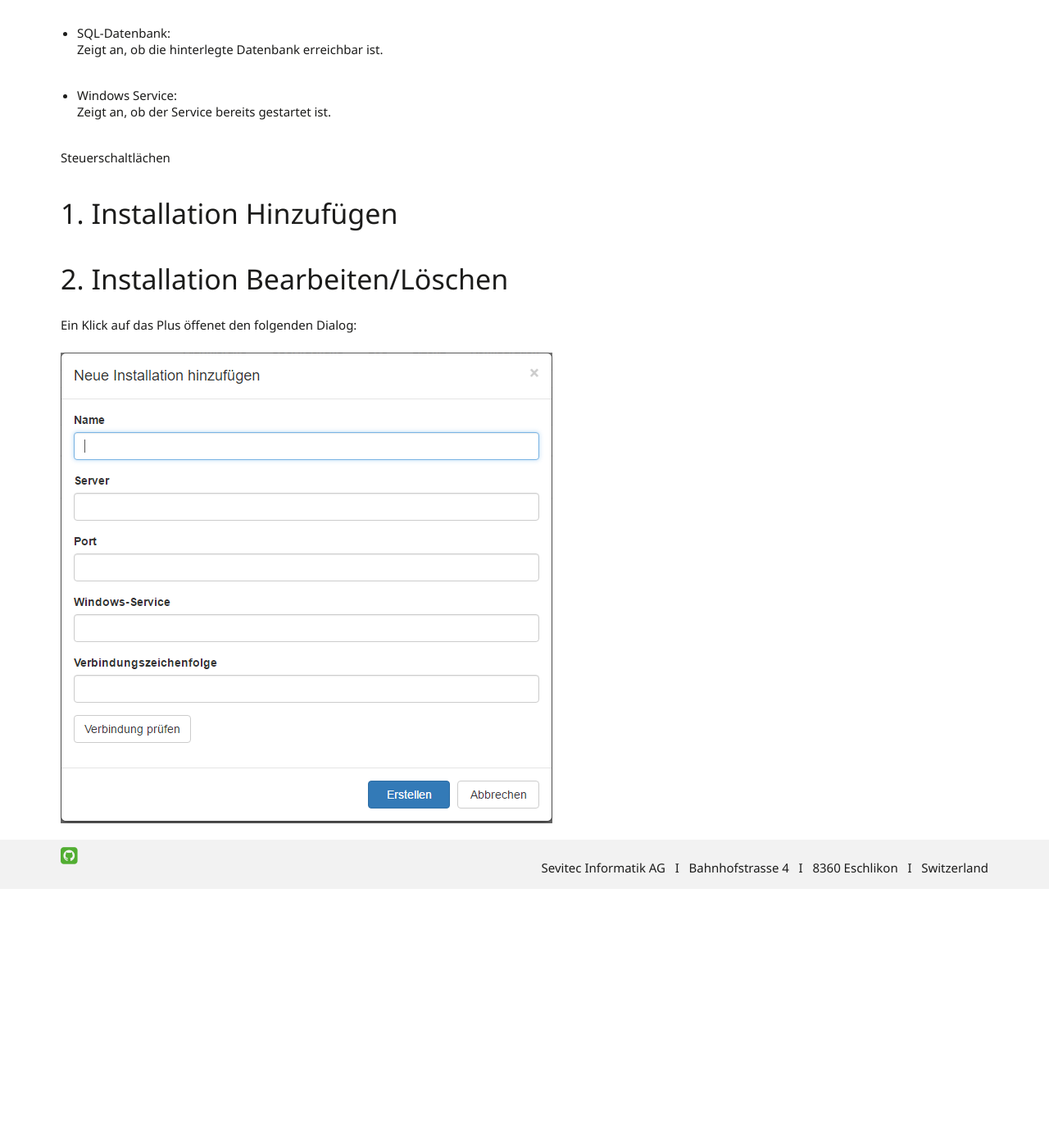
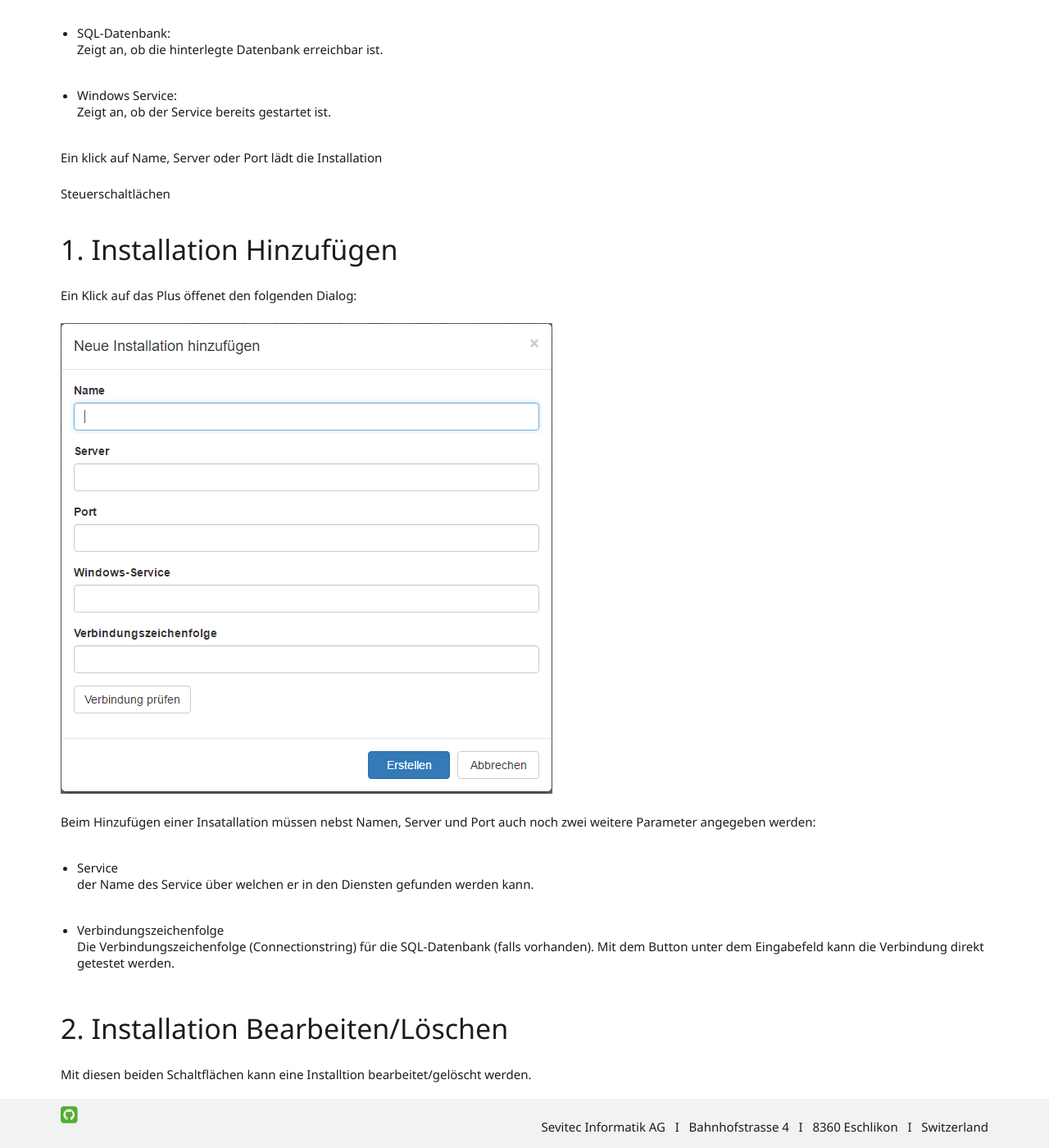
Before and after one commit to primesoft-group/oneconnexx-docs, a Jekyll site: the page built from _pages/webclient/de/installation.md, in a window 1280 px wide and 1400 px high, scrolled down 1010 px. Shown: the whole window at 82% size. Built offline with Jekyll 4.4.1, drawn with Linux system fonts in a browser that asks for light colours; nearby versions of some CDN libraries; some web fonts are replaced; before the commit the page ends 2094 px from its top, so only the background shows below that; some of the changed text lies outside the part shown.

Commit message:
Arbeit an Installation Seite

```diff
--- a/_pages/webclient/de/installation.md
+++ b/_pages/webclient/de/installation.md
@@ -6,7 +6,7 @@ permalink: "webclient/de/installation/"
 
 ### Übersicht über die Installationen
 
-In der Übersicht über die Installationen werden alle Installationen Angezeigt. Eine Installation besteht aus folgenden Komponenten:
+In der Übersicht über die Installationen werden alle Installationen angezeigt. Eine Installation besteht aus folgenden Komponenten:
 
 ![X]({{ site.baseUrl }}/assets/content-images/webclient/de/installation.png "Übersicht Installtionen")
 
@@ -29,13 +29,24 @@ Zeigt an, ob die hinterlegte Datenbank erreichbar ist.
 * Windows Service:
 Zeigt an, ob der Service bereits gestartet ist.
 
+Ein klick auf Name, Server oder Port lädt die Installation
+
  Steuerschaltlächen
 
 ### 1. Installation Hinzufügen
 
+Ein Klick auf das Plus öffenet den folgenden Dialog:
+
+ ![X]({{ site.baseUrl }}/assets/content-images/webclient/de/addInstallation.png "Installtion hinzufügen")
+
+ Beim Hinzufügen einer Insatallation müssen nebst Namen, Server und Port auch noch zwei weitere Parameter angegeben werden:
+
+ * Service
+ der Name des Service über welchen er in den Diensten gefunden werden kann.
+
+ * Verbindungszeichenfolge
+ Die Verbindungszeichenfolge (Connectionstring) für die SQL-Datenbank (falls vorhanden). Mit dem Button unter dem Eingabefeld kann die Verbindung direkt getestet werden.
 
 ### 2. Installation Bearbeiten/Löschen
 
- Ein Klick auf das Plus öffenet den folgenden Dialog:
-
- ![X]({{ site.baseUrl }}/assets/content-images/webclient/de/addInstallation.png "Installtion hinzufügen")
+ Mit diesen beiden Schaltflächen kann eine Installtion bearbeitet/gelöscht werden.
```
